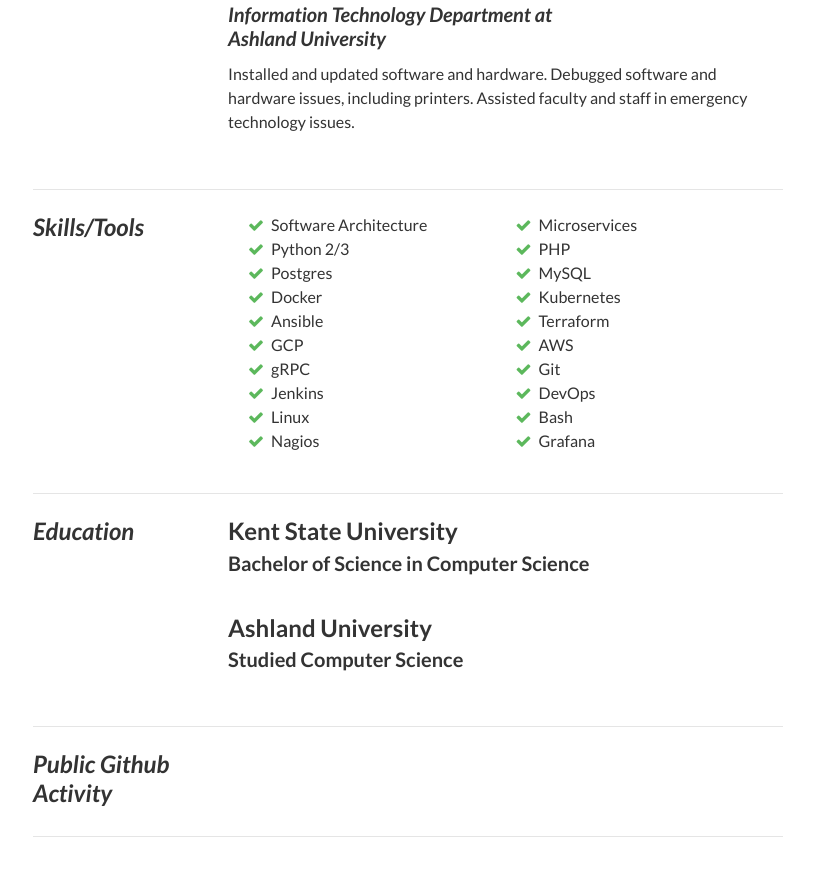
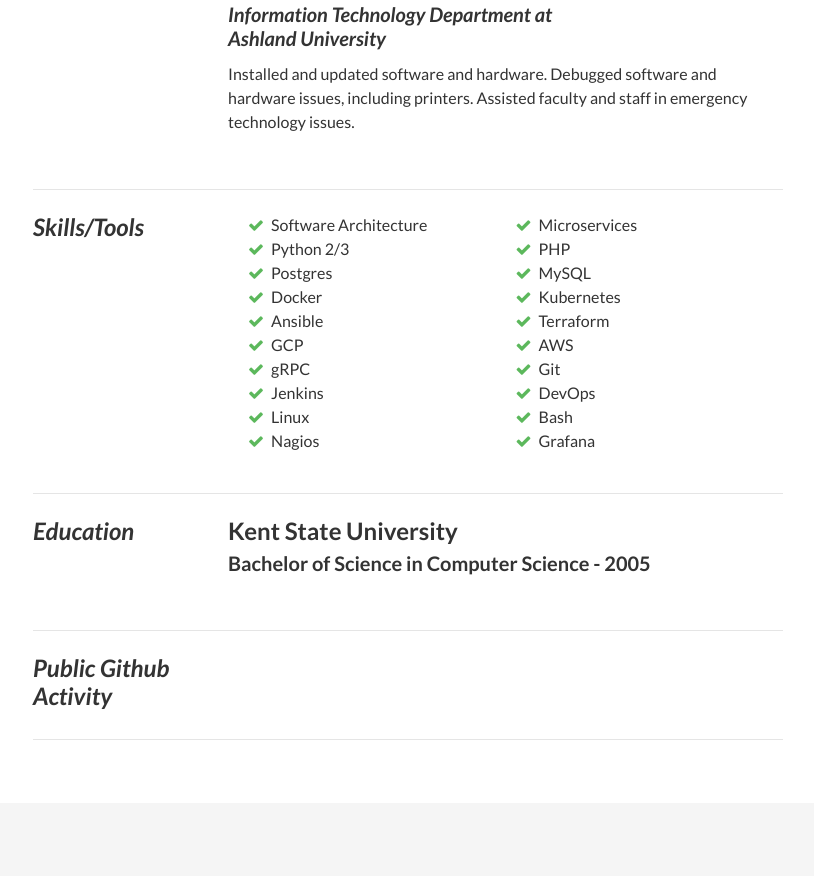
Before and after one commit to lieutdan13/lieutdan13, a Jekyll site: the page built from index.html, in a window 1280 px wide and 900 px high, scrolled down 3140 px. Shown: the top 876 px of the window, without its empty margins (232-1046 px from the left). Built offline with Jekyll 4.4.1, drawn with Linux system fonts in a browser that asks for light colours; after the commit the page ends 3943 px from its top, so only the background shows below that.

Commit message:
Add loop for education
- add a for loop and data structure for education
- add year for graduation
- remove Ashland University, since a degree was not obtained

```diff
--- a/index.html
+++ b/index.html
@@ -101,6 +101,15 @@
       - Installed and updated software and hardware.
       - Debugged software and hardware issues, including printers.
       - Assisted faculty and staff in emergency technology issues.
+
+education:
+  - institution: Kent State University
+    location: Kent, OH
+    description: Bachelor of Science in Computer Science
+    graduation_year: 2005
+  #- institution: Ashland University
+  #  location: Ashland, OH
+  #  description: Studied Computer Science
 
 skillset:
   - Software Architecture
@@ -239,20 +248,15 @@
 								</div>
 								<div class="col-lg-9">
 
+                {% for edu in page.education %}
 										<div class="row resume-education-item">
 											<div class="col-lg-12">
-												<h4 class="zmt resume-education-title">Kent State University</h4>
-												<h4 class="zmt resume-education-tag"><small>Bachelor of Science in Computer Science</small></h4>
+                        <h4 class="zmt resume-education-title">{{ edu.institution }}</h4>
+                        <h4 class="zmt resume-education-tag"><small>{{ edu.description }} - {{ edu.graduation_year }}</small></h4>
 												<p></p>
 											</div>
 										</div>
-										<div class="row resume-education-item">
-											<div class="col-lg-12">
-												<h4 class="zmt resume-education-title">Ashland University</h4>
-												<h4 class="zmt resume-education-tag"><small>Studied Computer Science</small></h4>
-												<p></p>
-											</div>
-										</div>
+                {% endfor %}
 								</div>
 							</section>
 							<hr>
```
